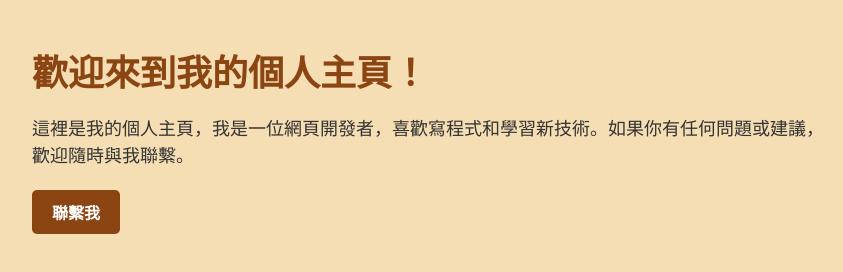
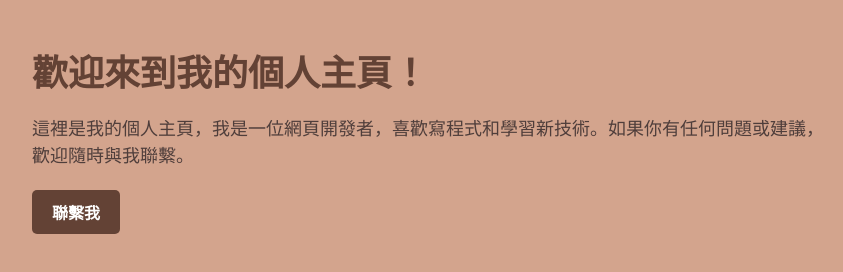
Before and after one commit to GavinSyria/med.study.zzh, a plain HTML site: page index.html in a window 1280 px wide. Shown: the whole page, without its empty margins (208-1051 px from the left). Drawn offline with Linux system fonts and the light colour scheme.

Commit message:
Update index.html

```diff
--- a/index.html
+++ b/index.html
@@ -4,8 +4,8 @@
  <title>我的個人主頁</title>
  <style type="text/css">
   body {
-   background-color: #F5DEB3;
-   color: #333333;
+   background-color: #D3A48D;
+   color: #4F3E3B;
    font-family: Arial, sans-serif;
    margin: 0;
    padding: 0;
@@ -20,7 +20,7 @@
   h1 {
    font-size: 36px;
    font-weight: bold;
-   color: #8B4513;
+   color: #634235;
    margin-bottom: 20px;
   }
 
@@ -31,17 +31,17 @@
   }
 
   a {
-   color: #8B4513;
+   color: #634235;
   }
 
   a:hover {
-   color: #CD853F;
+   color: #A6785F;
   }
 
   .button {
    display: inline-block;
    padding: 10px 20px;
-   background-color: #8B4513;
+   background-color: #634235;
    color: #FFFFFF;
    border-radius: 5px;
    text-decoration: none;
@@ -50,7 +50,7 @@
   }
 
   .button:hover {
-   background-color: #CD853F;
+   background-color: #A6785F;
   }
  </style>
 </head>
```
